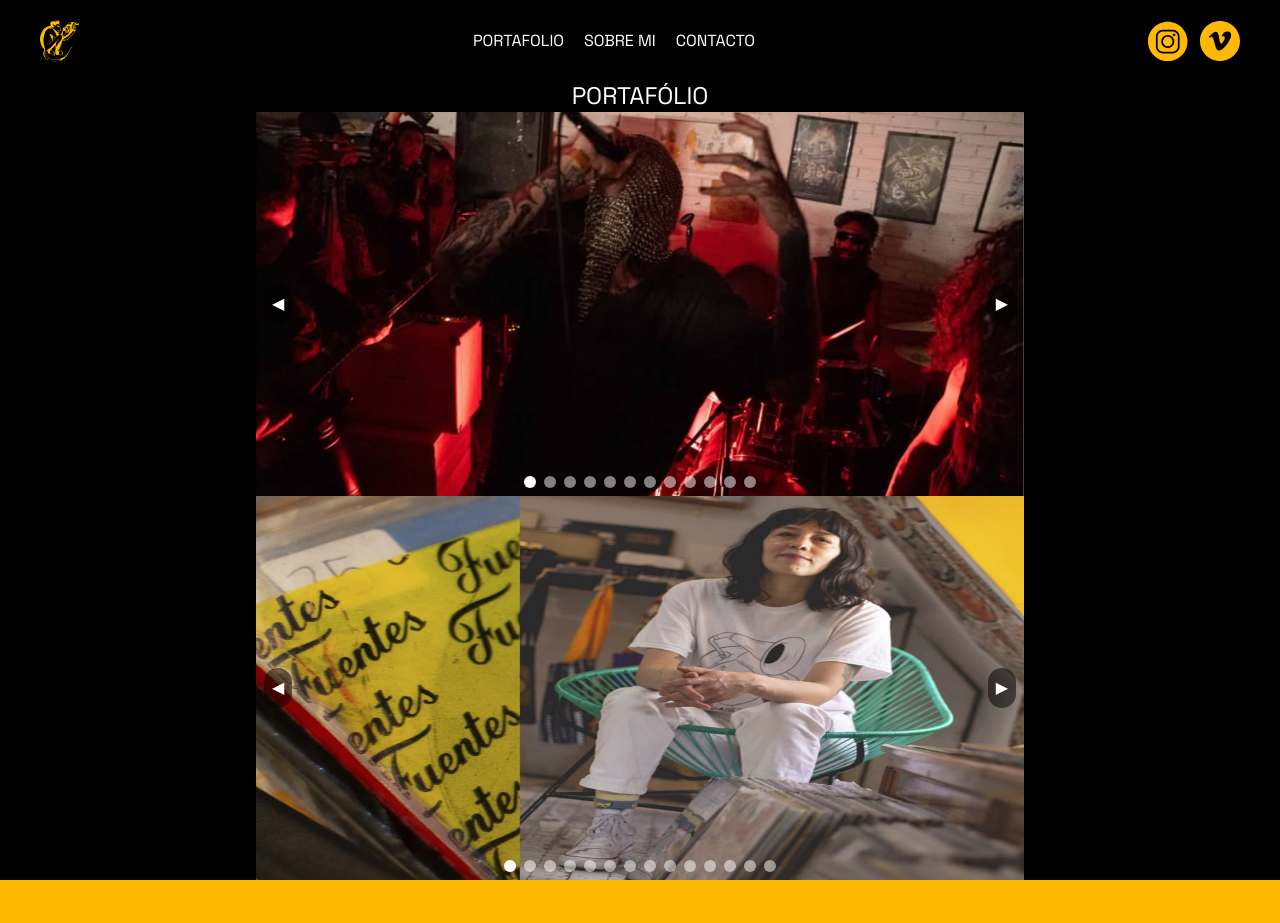
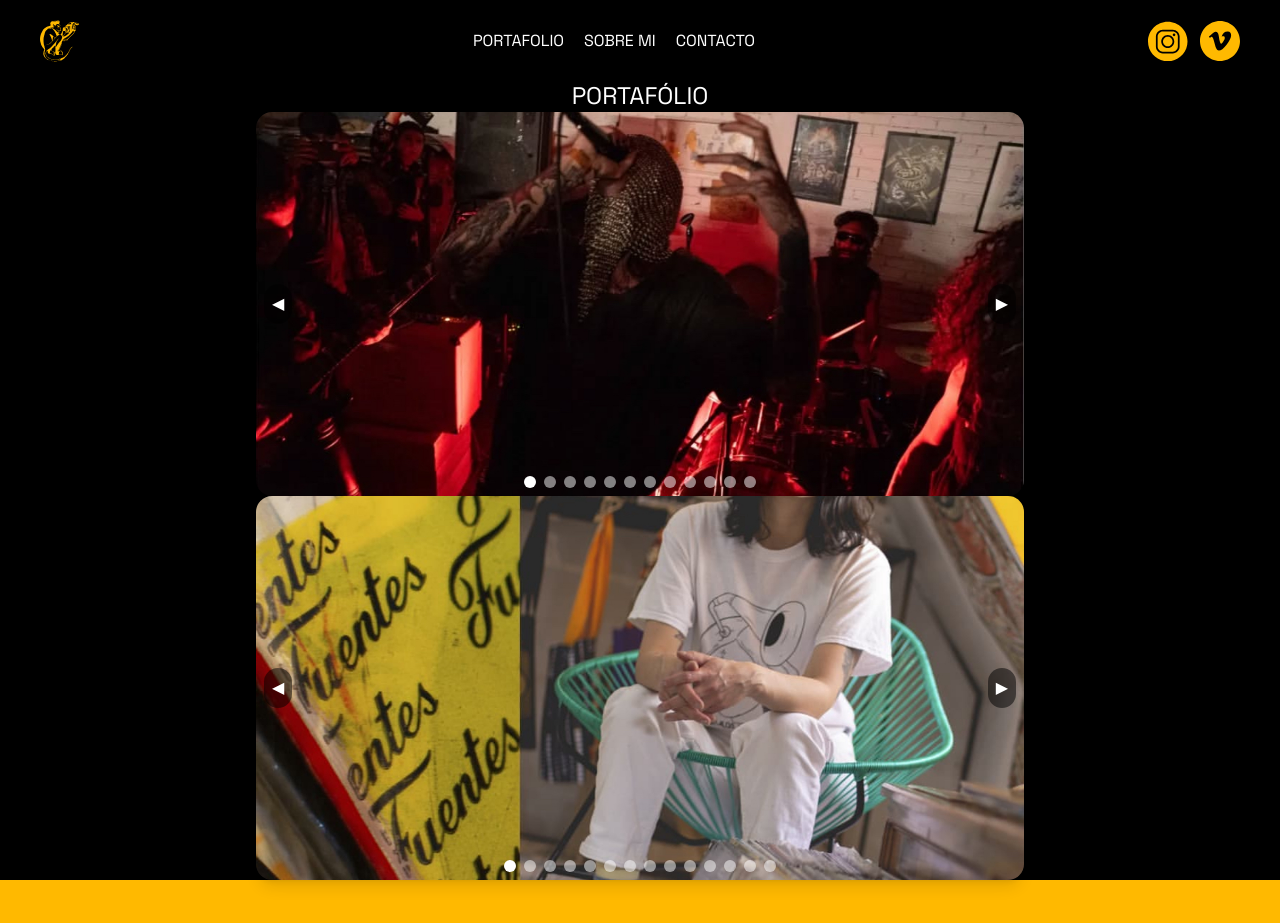
Before and after one commit to Ladiega/allmonoportfolio, a Next.js app: page /portafolio in a window 1280 px wide. Shown: the top 923 px of the page. Built offline with nearby package versions, Linux system fonts and the light colour scheme.

Commit message:
carousels test

```diff
--- a/src/components/CarouselBands.tsx
+++ b/src/components/CarouselBands.tsx
@@ -22,13 +22,12 @@ const images = [
 export default function CarouselBands() {
   const [current, setCurrent] = useState(0);
   const total = images.length;
-  console.log(total);
 
   const nextSlide = () => setCurrent((current + 1) % total);
   const prevSlide = () => setCurrent((current - 1 + total) % total);
 
   return (
-    <div className="relative w-full max-w-3xl mx-auto overflow-hidden  shadow-lg">
+    <div className="relative w-full max-w-3xl mx-auto overflow-hidden rounded-2xl shadow-lg">
       <div className="relative h-64 sm:h-80 md:h-96">
         {images.map((src, index) => (
           <div
--- a/src/components/CarouselPortrait.tsx
+++ b/src/components/CarouselPortrait.tsx
@@ -24,14 +24,13 @@ const images = [
 export default function CarouselPortrait() {
   const [current, setCurrent] = useState(0);
   const total = images.length;
-  console.log(total);
 
   const nextSlide = () => setCurrent((current + 1) % total);
   const prevSlide = () => setCurrent((current - 1 + total) % total);
 
   return (
-    <div className="relative w-full max-w-3xl mx-auto overflow-hidden bg-black">
-      <div className="relative h-68 sm:h-80 md:h-96">
+    <div className="relative w-full max-w-3xl mx-auto overflow-hidden rounded-2xl shadow-lg">
+      <div className="relative h-64 sm:h-80 md:h-96">
         {images.map((src, index) => (
           <div
             key={index}
@@ -43,7 +42,8 @@ export default function CarouselPortrait() {
               src={src}
               alt={`Imagen ${index + 1}`}
               fill
-              className="w-screen"
+              className="object-cover"
+              sizes="(max-width: 768px) 100vw, 700px"
             />
           </div>
         ))}
```
